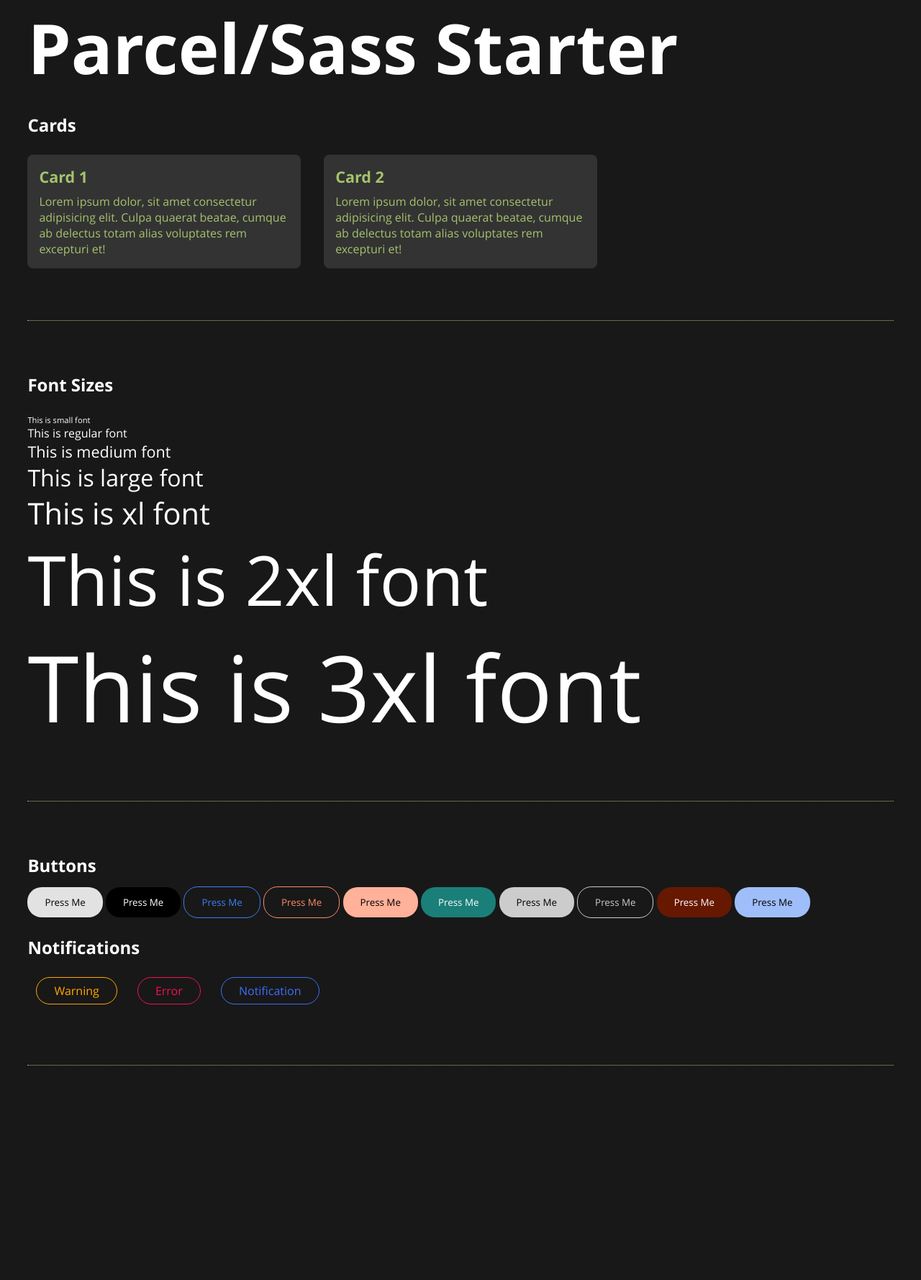
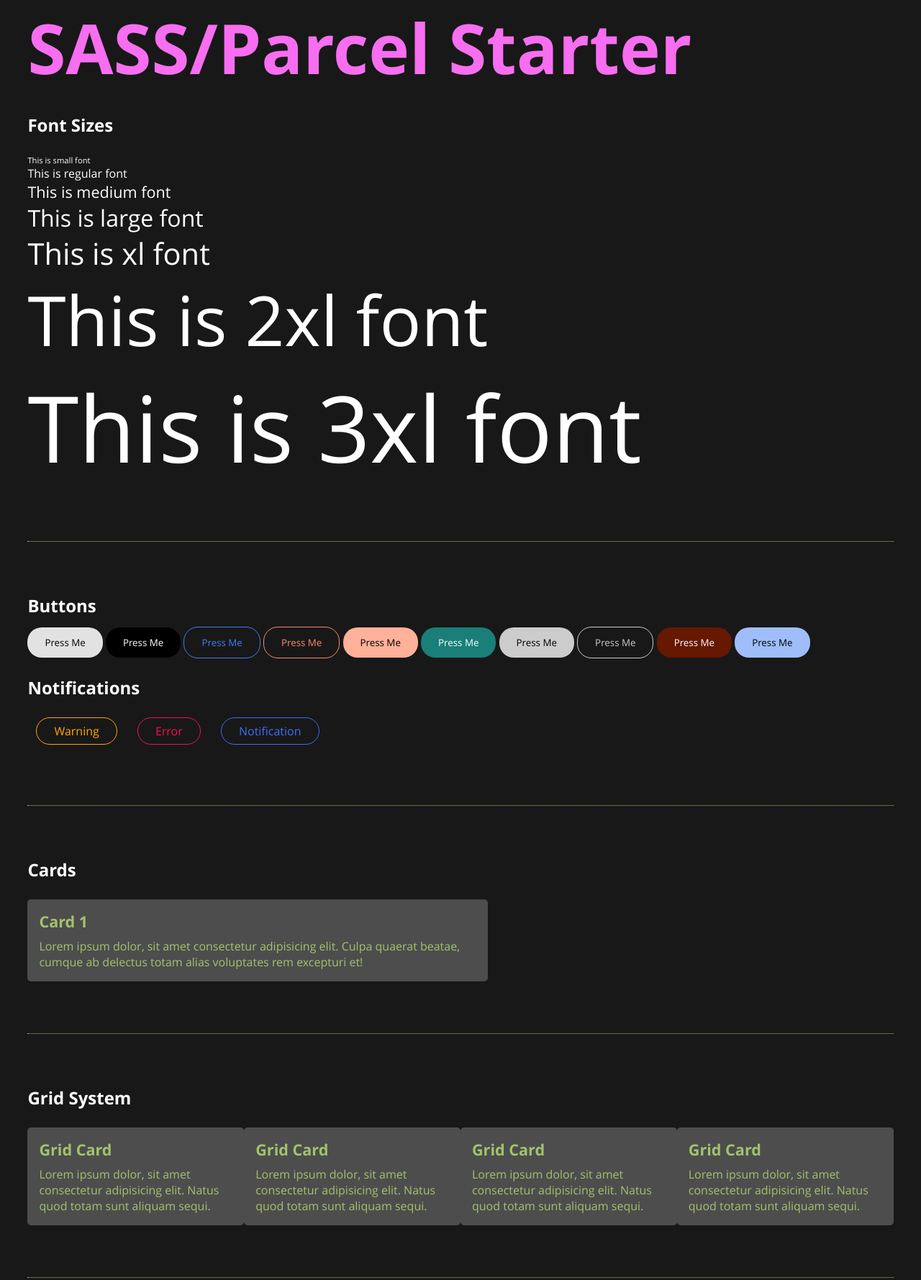
Before and after one commit to KyleKnolleLynch/Parcel-Sass-Starter-Pack, a website built with Parcel: page src/index.html in a window 1280 px wide. Shown: the whole page at 72% size. Before the commit the page ends 1553 px from the top, so only its background shows below. Built offline with nearby package versions, Linux system fonts and the light colour scheme.

Commit message:
update sass version, fix math, grid system

```diff
--- a/package.json
+++ b/package.json
@@ -12,7 +12,7 @@
   "license": "ISC",
   "devDependencies": {
     "parcel-bundler": "^1.12.5",
-    "sass": "^1.32.8"
+    "sass": "^1.39.0"
   },
   "dependencies": {}
 }
--- a/src/index.html
+++ b/src/index.html
@@ -27,33 +27,13 @@
     />
 
     <noscript><link rel="stylesheet" href="scss/main.scss" /></noscript>
-    <title>Parcel/Sass Starter</title>
+    <title>SASS/Parcel Starter</title>
   </head>
   <body>
     <main class="container">
-      <h1 class="mb-2 font-2xl responsive-test">Parcel/Sass Starter</h1>
-      <h2 class="mb-2">Cards</h2>
-      <div class="display-g grid-3 mb-2">
-        <div class="card">
-          <h2 class="card-title">Card 1</h2>
-          <p>
-            Lorem ipsum dolor, sit amet consectetur adipisicing elit. Culpa
-            quaerat beatae, cumque ab delectus totam alias voluptates rem
-            excepturi et!
-          </p>
-        </div>
-        <div class="card">
-          <h2 class="card-title">Card 2</h2>
-          <p>
-            Lorem ipsum dolor, sit amet consectetur adipisicing elit. Culpa
-            quaerat beatae, cumque ab delectus totam alias voluptates rem
-            excepturi et!
-          </p>
-        </div>
-      </div>
+      <h1 class="mb-2 font-2xl text-pinks-300">SASS/Parcel Starter</h1>
 
-      <hr class="mt-4 mb-4" />
-
+      <!--  Font Sizes  -->
       <h2 class="mb-2">Font Sizes</h2>
       <div class="font-sm">This is small font</div>
       <div class="font-reg">This is regular font</div>
@@ -65,6 +45,7 @@
 
       <hr class="mt-4 mb-4" />
 
+      <!--  Buttons -->
       <h2 class="mb-1">Buttons</h2>
       <button class="btn">Press Me</button>
       <button class="btn-neutrals-999">Press Me</button>
@@ -77,12 +58,69 @@
       <button class="btn-warms-500">Press Me</button>
       <button class="btn-blues-100">Press Me</button>
 
+      <!--  Notifications -->
       <h2 class="mb-1 mt-2">Notifications</h2>
       <span class="warning">Warning</span>
       <p class="error">Error</p>
       <p class="notification">Notification</p>
 
       <hr class="mt-4 mb-4" />
+
+      <!--  Cards -->
+      <h2 class="mb-2">Cards</h2>
+      <div class="card bg-neutrals-800 br-xs">
+        <h2 class="card-title">Card 1</h2>
+        <p>
+          Lorem ipsum dolor, sit amet consectetur adipisicing elit. Culpa
+          quaerat beatae, cumque ab delectus totam alias voluptates rem
+          excepturi et!
+        </p>
+      </div>
+
+      <hr class="mt-4 mb-4" />
+
+      <!--  Grid System -->
+      <h2 class="mb-2">Grid System</h2>
+      <div class="row">
+        <div class="col-12-xs col-5-sm col-3-xl">
+          <div class="card br-xs bg-neutrals-800">
+            <h2 class="card-title">Grid Card</h2>
+            <p>
+              Lorem ipsum dolor, sit amet consectetur adipisicing elit. Natus
+              quod totam sunt aliquam sequi.
+            </p>
+          </div>
+        </div>
+        <div class="col-12-xs col-5-sm col-3-xl">
+          <div class="card br-xs bg-neutrals-800">
+            <h2 class="card-title">Grid Card</h2>
+            <p>
+              Lorem ipsum dolor, sit amet consectetur adipisicing elit. Natus
+              quod totam sunt aliquam sequi.
+            </p>
+          </div>
+        </div>
+        <div class="col-12-xs col-5-sm col-3-xl">
+          <div class="card br-xs bg-neutrals-800">
+            <h2 class="card-title">Grid Card</h2>
+            <p>
+              Lorem ipsum dolor, sit amet consectetur adipisicing elit. Natus
+              quod totam sunt aliquam sequi.
+            </p>
+          </div>
+        </div>
+        <div class="col-12-xs col-5-sm col-3-xl">
+          <div class="card br-xs bg-neutrals-800">
+            <h2 class="card-title">Grid Card</h2>
+            <p>
+              Lorem ipsum dolor, sit amet consectetur adipisicing elit. Natus
+              quod totam sunt aliquam sequi.
+            </p>
+          </div>
+        </div>
+      </div>
+
+      <hr class="mt-4 mb-4" />
     </main>
   </body>
 </html>
--- a/src/scss/abstracts/_functions.scss
+++ b/src/scss/abstracts/_functions.scss
@@ -2,7 +2,7 @@
 
 //  Dynamic text color
 @function dyna-clr($color) {
-  @if (lightness($color) > 51) {
+  @if (lightness($color) > 60) {
     @return #000;
   } @else {
     @return #fff;
--- a/src/scss/base/_reset.scss
+++ b/src/scss/base/_reset.scss
@@ -1,11 +1,22 @@
 @use '../abstracts' as a;
 
 * {
+  margin: 0;
+  padding: 0;
   box-sizing: border-box;
+  font-family: a.$font-openSans;
+}
+
+html,
+body {
+  font-size: a.$base-font-size;
 }
 
 body {
   min-height: 100vh;
+  @include a.dc(a.$bg-dark);
+  -webkit-font-smoothing: antialiased;
+  -moz-osx-font-smoothing: grayscale;
 }
 
 ul[role='list'],
--- a/src/scss/components/_buttons.scss
+++ b/src/scss/components/_buttons.scss
@@ -41,7 +41,7 @@
       color: $v;
       &:hover {
         background-color: $v;
-        color: #fff;
+        color: a.dyna-clr($v);
       }
     }
   }
--- a/src/scss/components/_card.scss
+++ b/src/scss/components/_card.scss
@@ -1,17 +1,13 @@
-@use '../abstracts';
-@use '../utilities';
-
+@use '../abstracts' as a;
 
 .card {
-  font-size: abstracts.$base-font-size;
-  color: abstracts.$secondary;
-  max-width: 40rem;
-  background: #333;
+  font-size: a.$base-font-size;
+  color: a.$secondary;
+  width: min(100%, 40rem);
   padding: 1em;
-  border-radius: 0.5rem;
 
   .card-title {
-    font-size: abstracts.$font-size-md;
+    font-size: a.$font-size-md;
     margin-bottom: 8px;
   }
 }
--- a/src/scss/main.scss
+++ b/src/scss/main.scss
@@ -1,22 +1,5 @@
-@use 'base' as b;
-@use 'abstracts' as a;
-@use 'utilities' as u;
-@use 'components' as c;
-@use 'layouts' as l;
-
-* {
-  margin: 0;
-  padding: 0;
-  font-family: a.$font-openSans;
-}
-
-html,
-body {
-  font-size: a.$base-font-size;
-}
-
-body {
-  @include a.dc(a.$bg-dark);
-  -webkit-font-smoothing: antialiased;
-  -moz-osx-font-smoothing: grayscale;
-}
+@use 'base';
+@use 'abstracts';
+@use 'utilities';
+@use 'components';
+@use 'layouts';
--- a/src/scss/utilities/_grids.scss
+++ b/src/scss/utilities/_grids.scss
@@ -1,4 +1,56 @@
-.grid-3 {
-    grid-template-columns: repeat(3, 1fr);
-    gap: 2rem;
+@use 'sass:math';
+@use 'breakpoints' as b;
+
+$grid-columns: 12;
+
+//  Base layout classes
+.row {
+  display: flex;
+  flex-flow: row wrap;
+}
+
+//  Col classes
+@include b.xs {
+  @for $i from 1 through $grid-columns {
+    .col-#{$i}-xs {
+      flex-grow: 0;
+      width: math.div($i * 100%, $grid-columns);
+    }
   }
+}
+
+@include b.sm {
+  @for $i from 1 through $grid-columns {
+    .col-#{$i}-sm {
+      flex-grow: 0;
+      width: math.div($i * 100%, $grid-columns);
+    }
+  }
+}
+
+@include b.md {
+  @for $i from 1 through $grid-columns {
+    .col-#{$i}-md {
+      flex-grow: 0;
+      width: math.div($i * 100%, $grid-columns);
+    }
+  }
+}
+
+@include b.lg {
+  @for $i from 1 through $grid-columns {
+    .col-#{$i}-lg {
+      flex-grow: 0;
+      width: math.div($i * 100%, $grid-columns);
+    }
+  }
+}
+
+@include b.xl {
+  @for $i from 1 through $grid-columns {
+    .col-#{$i}-xl {
+      flex-grow: 0;
+      width: math.div($i * 100%, $grid-columns);
+    }
+  }
+}
--- a/src/scss/utilities/_maps.scss
+++ b/src/scss/utilities/_maps.scss
@@ -132,8 +132,8 @@
     'values': (
       'default': a.$base-border-radius,
       'none': 0,
-      'xs': div(a.$base-border-radius, 4),
-      'sm': div(a.$base-border-radius, 2),
+      'xs': math.div(a.$base-border-radius, 4),
+      'sm': math.div(a.$base-border-radius, 2),
       'lg': a.$base-border-radius * 2,
       'full': 50%,
     ),
```
Also changed, not shown: 1 other file.
